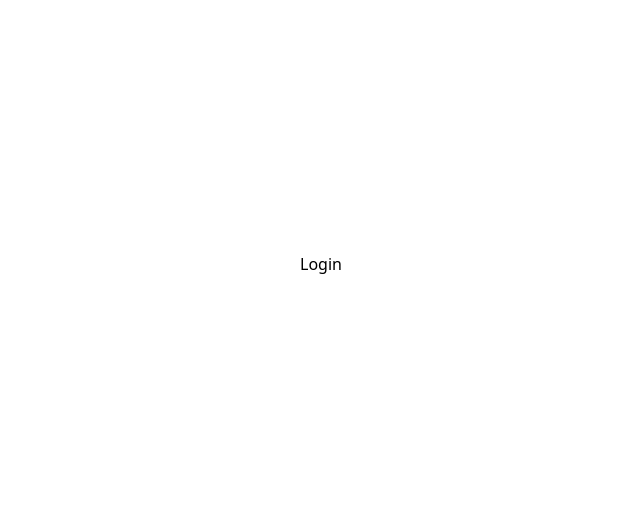
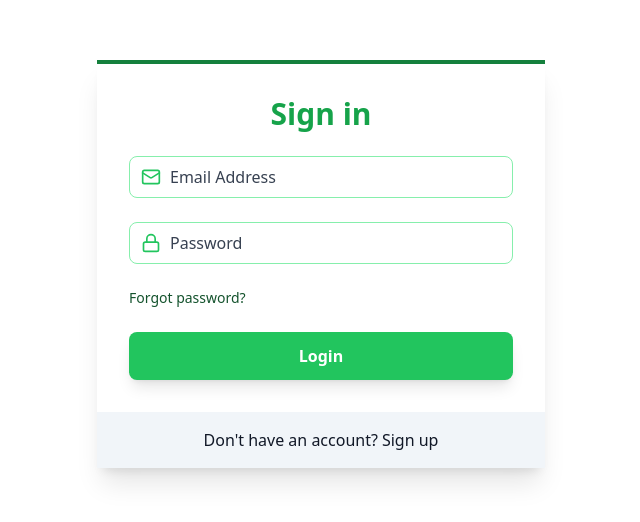
Before and after one commit to haileyesuschekol/Authentication, a React (Vite) app in the folder frontend/: page /login in a window 1280 px wide. Shown: the part 136-658 px from the top of the page, without its empty margins (319-959 px from the left). Built offline with nearby package versions, Linux system fonts and the light colour scheme.

Commit message:
create login page

```diff
--- a/frontend/src/pages/Login.jsx
+++ b/frontend/src/pages/Login.jsx
@@ -1,5 +1,79 @@
+import { motion } from "framer-motion"
+import Input from "../components/Input"
+import { Lock, Mail, Loader } from "lucide-react"
+import { useState } from "react"
+import { Link } from "react-router-dom"
+
+const handleLogin = (e) => {
+  e.preventDefault()
+}
 const Login = () => {
-  return <div>Login</div>
+  const [password, setPassword] = useState("")
+  const [email, setEmail] = useState("")
+  const isLoading = false
+  return (
+    <motion.div
+      initial={{ opacity: 0, y: 20 }}
+      animate={{ opacity: 1, y: 0 }}
+      transition={{ duration: 0.5 }}
+      className="border-green-700 border-t-4 max-w-md w-full  rounded-zxl shadow-xl overflow-hidden "
+    >
+      <div className="p-8">
+        <h2 className="text-3xl font-bold mb-6 text-center text-green-600">
+          Sign in
+        </h2>
+
+        <form onSubmit={handleLogin}>
+          <Input
+            icon={Mail}
+            type="email"
+            placeholder="Email Address"
+            value={email}
+            onChange={(e) => setEmail(e.target.value)}
+          />
+          <Input
+            icon={Lock}
+            type="password"
+            placeholder="Password"
+            value={password}
+            onChange={(e) => setPassword(e.target.value)}
+          />
+          <div className="flex items-center mb-1">
+            <Link
+              to="/forgot-password"
+              className="text-sm text-green-900 hover:underline"
+            >
+              Forgot password?
+            </Link>
+          </div>
+          <motion.button
+            className="mt-5 w-full py-3 px-4 bg-green-500 text-white
+          font-bold rounded-lg shadow-lg hover:bg-green-600 focus:outline-none
+        transition duration-200"
+            whileHover={{ Scale: 1.02 }}
+            whileTap={{ scale: 0.9 }}
+            type="submit"
+            disabled={isLoading}
+          >
+            {isLoading ? (
+              <Loader className="w-6 h-6 animate-spin mx-auto" />
+            ) : (
+              "Login"
+            )}
+          </motion.button>
+        </form>
+      </div>
+      <div className="px-8 py-4 bg-slate-100 flex justify-center">
+        <p className="text-base text-gray-900">Don&apos;t have an account?</p>
+        <Link
+          to={"/signup"}
+          className="text-base ml-1 text-gray-900 hover:underline"
+        >
+          Sign up
+        </Link>
+      </div>
+    </motion.div>
+  )
 }
 
 export default Login
```
